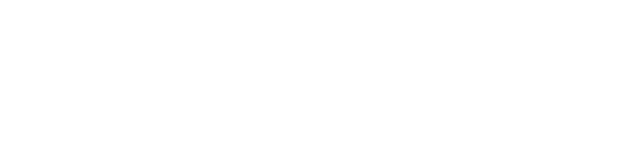
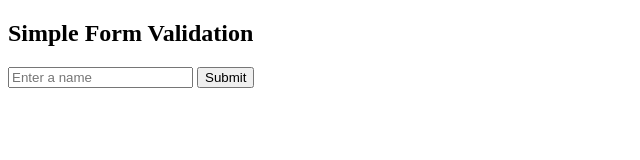
Before and after one commit to cholo0117/IT10-REMOTE-RNROXAS, a plain HTML site: page index.html in a window 1280 px wide. Shown: the whole page, without its empty margins (0-640 px from the left). Drawn offline with Linux system fonts and the light colour scheme.

Commit message:
Added HTML form with input and submit button

```diff
--- a/index.html
+++ b/index.html
@@ -3,9 +3,15 @@
 <head>
     <meta charset="UTF-8">
     <meta name="viewport" content="width=device-width, initial-scale=1.0">
-    <title>Document</title>
+    <title>IT Form</title>
 </head>
 <body>
+    <form id="nameForm">
+        <h2>Simple Form Validation</h2>
+        <input type="text" id="name" placeholder="Enter a name" required>
+        <button type="submit">Submit</button>
+    </form>
+
     <script>src="script.js"</script>
 </body>
 </html>
```
